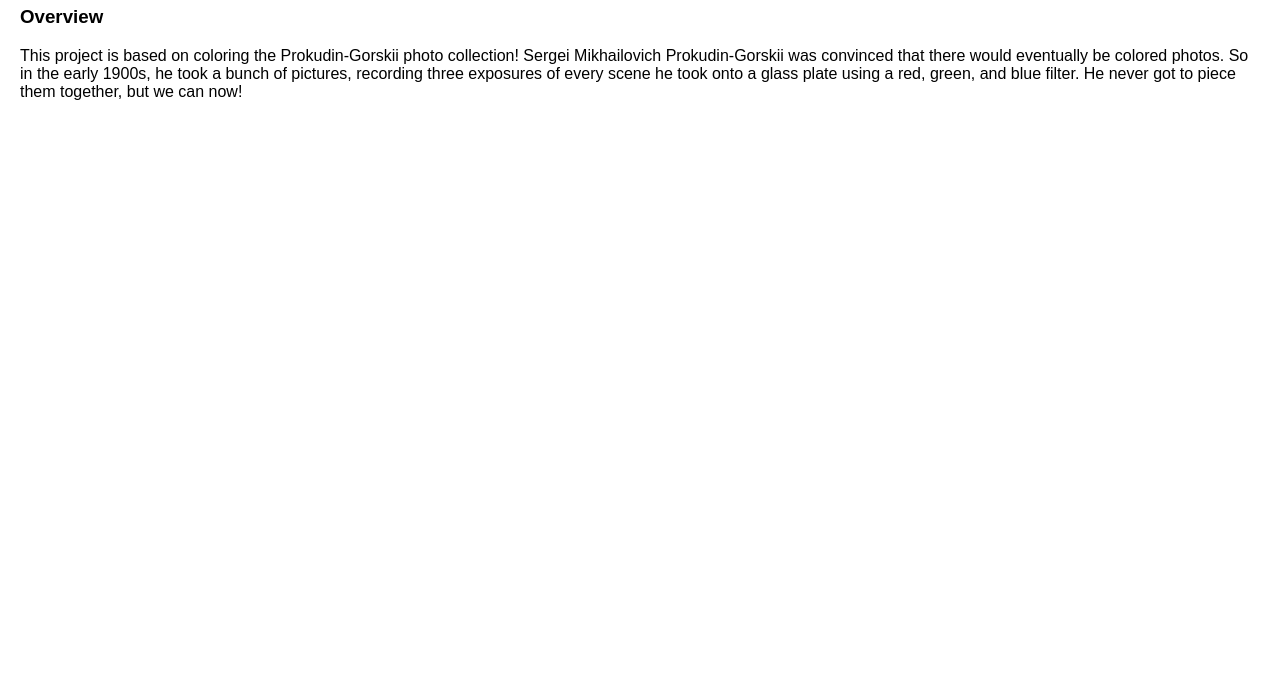
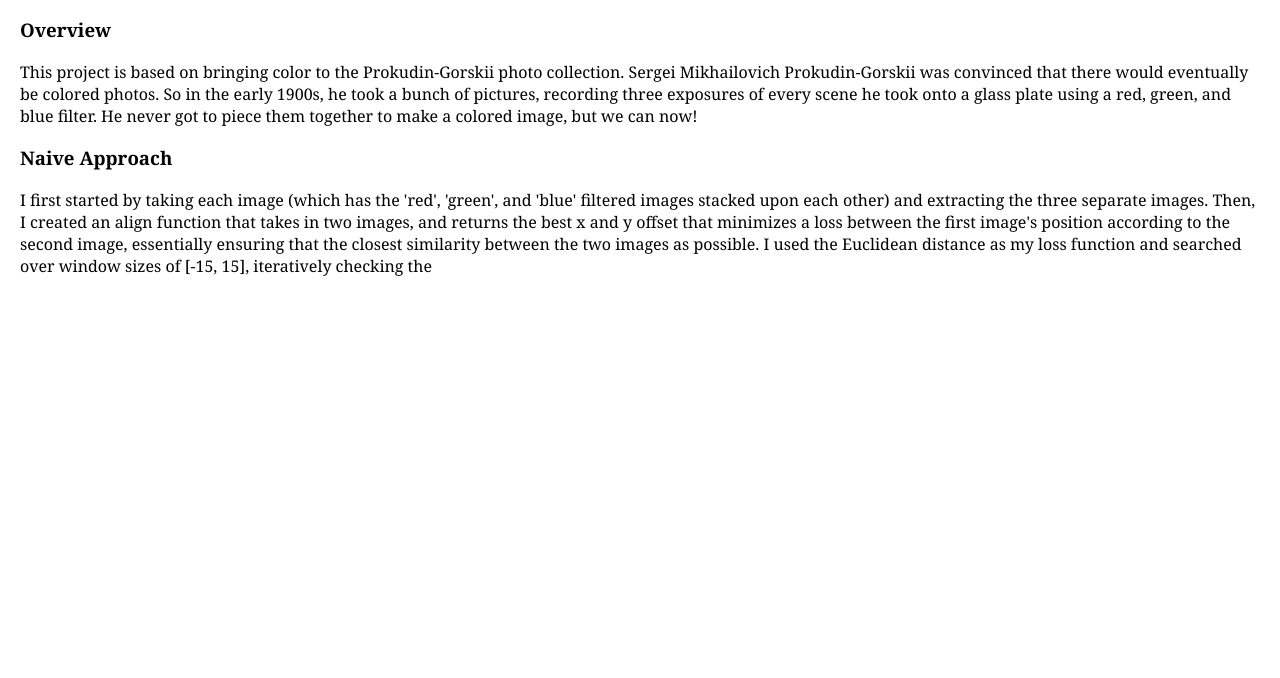
Before and after one commit to CamilleDang/.github.io, a plain HTML site: page index.html in a window 1280 px wide. Shown: the part 122-800 px from the top of the page. Drawn offline with Linux system fonts and the light colour scheme.

Commit message:
Update index.html

```diff
--- a/index.html
+++ b/index.html
@@ -4,7 +4,7 @@
     <title>My Portfolio</title>
     <style>
         body {
-            font-family: Arial, sans-serif;
+            font-family: Georgia, serif;
             margin: 20px;
         }
     </style>
@@ -13,11 +13,16 @@
     <h1>Welcome to My CS180 Portfolio!</h1>
     <h2>Project 1</h1>
     <h3>Overview</h3>
-    <p>This project is based on coloring the Prokudin-Gorskii photo collection!
+    <p>This project is based on bringing color to the Prokudin-Gorskii photo collection.
         Sergei Mikhailovich Prokudin-Gorskii was convinced that there would eventually be colored photos.
         So in the early 1900s, he took a bunch of pictures, recording three exposures of every scene he took
-        onto a glass plate using a red, green, and blue filter. He never got to piece them together, but we can now!
+        onto a glass plate using a red, green, and blue filter. He never got to piece them together to make a colored image, but we can now!
     </p>
-    <p></p>
+    <h3>Naive Approach</h3>
+    <p> I first started by taking each image (which has the 'red', 'green', and 'blue' filtered images stacked upon each other) and extracting the three separate images.
+        Then, I created an align function that takes in two images, and returns the best x and y offset that minimizes a loss between the first image's position according to the second image,
+        essentially ensuring that the closest similarity between the two images as possible. I used the Euclidean distance as my loss function and searched over window sizes of [-15, 15], iteratively
+        checking the
+    </p>
 </body>
 </html>
```
